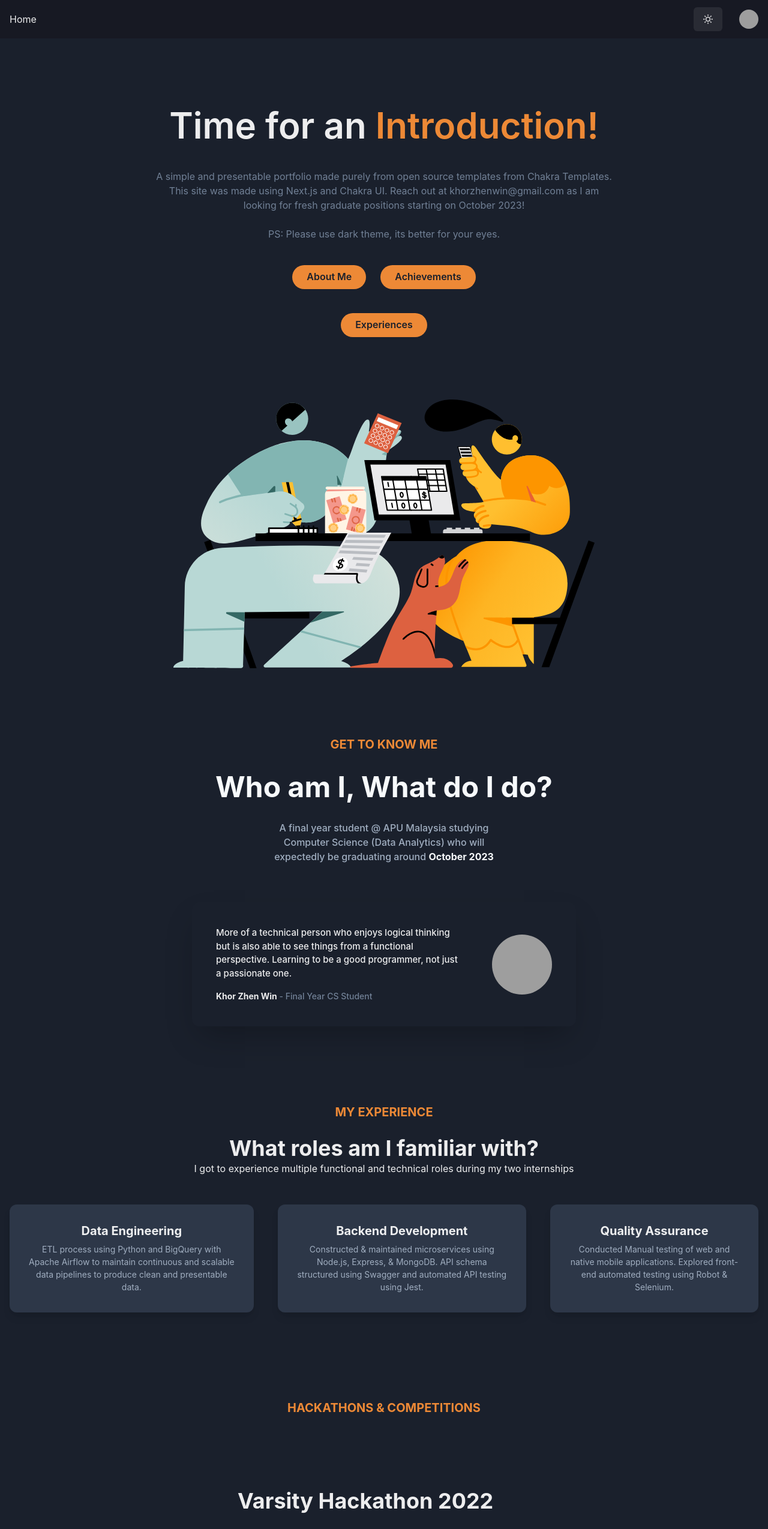
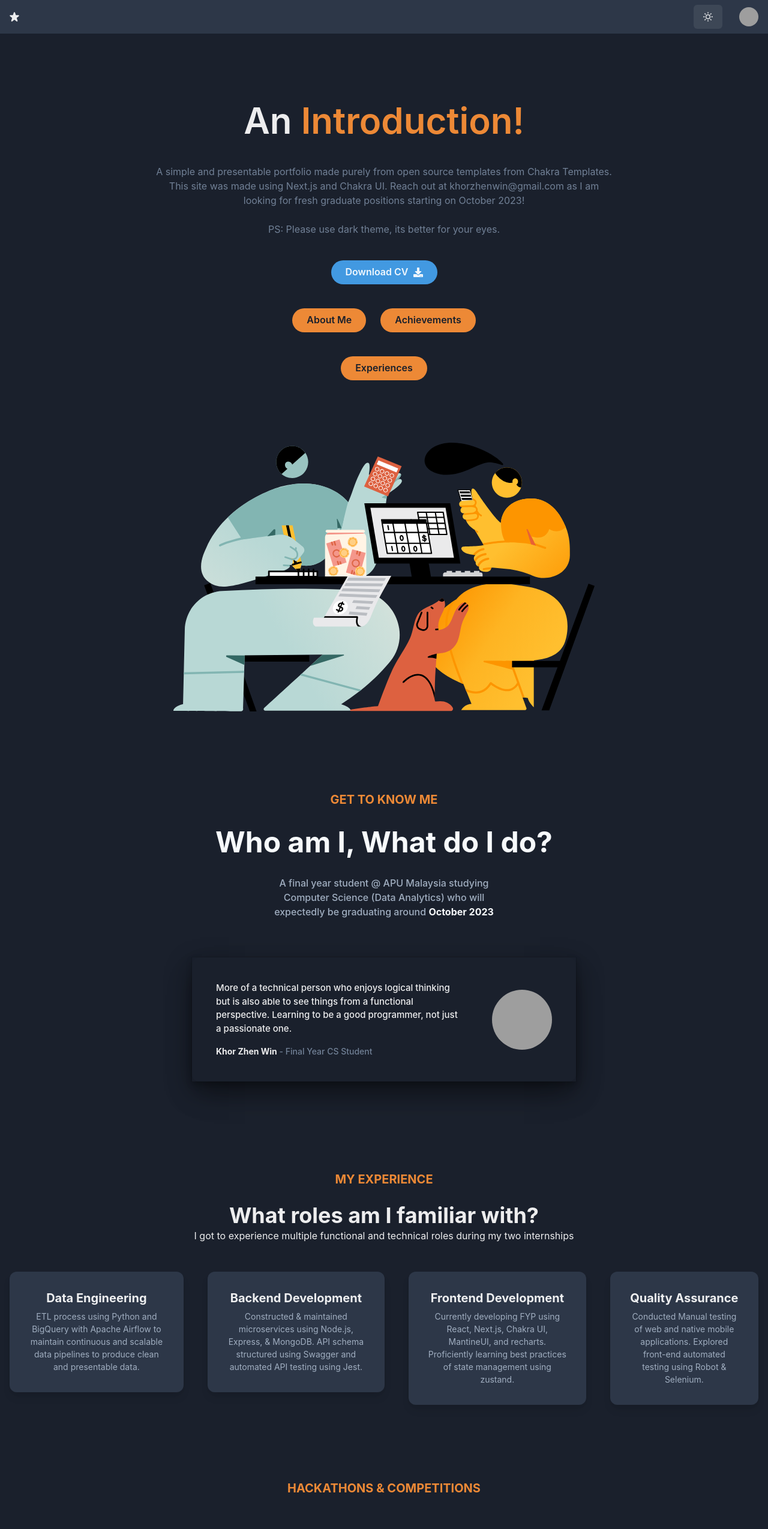
Before and after one commit to khorzhenwin/portfolio, a Next.js app: page / in a window 1280 px wide. Shown: the top 2549 px of the page at 60% size. Built offline with nearby package versions, Linux system fonts and the light colour scheme; grey boxes are pictures that could not be loaded.

Commit message:
[Update] added download CV and new content

```diff
--- a/components/aboutMe.js
+++ b/components/aboutMe.js
@@ -92,6 +92,7 @@ function TestimonialCard(props) {
 export default function GridBlurredBackdrop() {
   return (
     <>
+      <Box m={{ base: 5 }}>
         <Flex
           textAlign={"center"}
           justifyContent={"center"}
@@ -125,8 +126,8 @@ export default function GridBlurredBackdrop() {
               fontWeight={"medium"}
               color={useColorModeValue("gray.500", "gray.400")}
             >
-						A final year student @ APU Malaysia studying Computer Science (Data
-						Analytics) who will expectedly be graduating around{" "}
+              A final year student @ APU Malaysia studying Computer Science
+              (Data Analytics) who will expectedly be graduating around{" "}
               <chakra.strong color={useColorModeValue("gray.700", "gray.50")}>
                 October 2023
               </chakra.strong>{" "}
@@ -137,12 +138,14 @@ export default function GridBlurredBackdrop() {
             spacing={"20"}
             my={16}
             mx={"auto"}
+            shadow={"dark-lg"}
           >
             {testimonials.map((cardInfo, index, key) => (
               <TestimonialCard {...cardInfo} index={index} key={key} />
             ))}
           </SimpleGrid>
         </Flex>
+      </Box>
     </>
   );
 }
--- a/components/cards.js
+++ b/components/cards.js
@@ -71,7 +71,7 @@ export default function WithSpeechBubbles() {
       id="experience"
       // bg={useColorModeValue("gray.100", "gray.700")}
     >
-			<Container maxW={"7xl"} py={16} as={Stack} spacing={12} mb={10}>
+      <Container maxW={"7xl"} py={16} as={Stack} spacing={12} mb={{ lg: 5 }}>
         <VStack spacing={0} alignItems={"center"}>
           <chakra.h3
             fontWeight={"bold"}
@@ -114,6 +114,16 @@ export default function WithSpeechBubbles() {
           </Testimonial>
           <Testimonial>
             <TestimonialContent>
+              <TestimonialHeading>Frontend Development</TestimonialHeading>
+              <TestimonialText>
+                Currently developing FYP using React, Next.js, Chakra UI,
+                MantineUI, and recharts. Proficiently learning best practices of
+                state management using zustand.
+              </TestimonialText>
+            </TestimonialContent>
+          </Testimonial>
+          <Testimonial>
+            <TestimonialContent>
               <TestimonialHeading>Quality Assurance</TestimonialHeading>
               <TestimonialText>
                 Conducted Manual testing of web and native mobile applications.
--- a/components/carrousel.js
+++ b/components/carrousel.js
@@ -60,14 +60,22 @@ export default function CaptionCarousel() {
       text: "Created a single page interactive dashboard with chart.js, php, and mysql that tracks inbound and outbound transactions with visualizations to inform & notify users on a predicted amount to spend and save for the current month. Data models in the backend was then proposed to study the trends and implement a personalized recommendations such as investment opportunities, grocery vouchers, and family insurance.",
       image: "",
     },
+    {
+      index: 3,
+      key: 3,
+      title: "UM Hackathon 2023",
+      subTitle: "1st Place - Team Alpacaverse",
+      text: "Proposing AlpacaCare which is an AI-powered health monitoring application designed to alleviate the pain points of expectant mothers. By providing predictions on the health of both mother and fetus, the platform delivers personalized knowledge resources and service recommendations to support mothers throughout their pregnancy journey. The platform also offers ready-to-eat meals and health supplements, as well as access to online specialist consultants to address each mother's unique needs.",
+      image: "",
+    },
   ];
 
   return (
     <>
       <Center>
         <chakra.h3
-					mt={10}
-					mb={5}
+          mt={{ lg: 10 }}
+          mb={{ lg: 5 }}
           fontWeight={"bold"}
           fontSize={20}
           textTransform={"uppercase"}
--- a/components/footer.js
+++ b/components/footer.js
@@ -37,7 +37,7 @@ const SocialButton = ({ children, label, href }) => {
 export default function SmallWithSocial() {
   return (
     <Box
-			bg={useColorModeValue("gray.100", "gray.900")}
+      bg={useColorModeValue("gray.400", "gray.700")}
       color={useColorModeValue("gray.700", "gray.200")}
     >
       <Container
@@ -49,7 +49,7 @@ export default function SmallWithSocial() {
         justify={{ base: "center", md: "space-between" }}
         align={{ base: "center", md: "center" }}
       >
-				<Text>
+        <Text textAlign={{ base: "center" }}>
           © 2022 Khor Zhen Win. Completely no rights reserved. I copied all of
           this.
         </Text>
--- a/components/header.js
+++ b/components/header.js
@@ -8,29 +8,28 @@ import {
   Menu,
   MenuButton,
   MenuList,
-  MenuItem,
   MenuDivider,
   useDisclosure,
   useColorModeValue,
   Stack,
   useColorMode,
   Center,
+  Text,
 } from "@chakra-ui/react";
-import { MoonIcon, SunIcon } from "@chakra-ui/icons";
+import { MoonIcon, SunIcon, StarIcon } from "@chakra-ui/icons";
 
 export default function Nav() {
   const { colorMode, toggleColorMode } = useColorMode();
   const { isOpen, onOpen, onClose } = useDisclosure();
   return (
     <>
-      <Box bg={useColorModeValue("gray.100", "gray.900")} px={4}>
-        <Flex h={16} alignItems={"center"} justifyContent={"space-between"}>
+      <Box bg={useColorModeValue("gray.400", "gray.700")} px={4}>
+        <Flex alignItems={"center"} justifyContent={"space-between"}>
           <Box>
-            <Link href="#" style={{ textDecoration: "none" }}>
-              Home
+            <Link href="/">
+              <StarIcon h={14} />
             </Link>
           </Box>
-
           <Flex alignItems={"center"}>
             <Stack direction={"row"} spacing={7}>
               <Button onClick={toggleColorMode}>
--- a/components/hero.js
+++ b/components/hero.js
@@ -9,11 +9,21 @@ import {
   Link,
   LinkOverlay,
 } from "@chakra-ui/react";
+import { FaDownload } from "react-icons/fa";
 import { useRef, useEffect, useState } from "react";
 
 export default function Hero() {
   const [documentId, setDocumentId] = useState(null);
   const scrollRef = useRef(null);
+
+  const handleDonwload = () => {
+    const link = document.createElement("a");
+    link.href = "/KhorZhenWin_CV.pdf";
+    link.download = "KhorZhenWin_CV.pdf";
+    document.body.appendChild(link);
+    link.click();
+    document.body.removeChild(link);
+  };
 
   useEffect(() => {
     if (documentId) {
@@ -36,7 +46,7 @@ export default function Hero() {
           fontSize={{ base: "3xl", sm: "4xl", md: "6xl" }}
           lineHeight={"110%"}
         >
-					Time for an{" "}
+          An{" "}
           <Text as={"span"} color={"orange.400"}>
             Introduction!
           </Text>
@@ -53,6 +63,16 @@ export default function Hero() {
           <br /> <br />
           PS: Please use dark theme, its better for your eyes.
         </Text>
+        <Button
+          rounded={"full"}
+          px={6}
+          bg={"blue.400"}
+          _hover={{ bg: "blue.500" }}
+          rightIcon={<Icon as={FaDownload} />}
+          onClick={handleDonwload}
+        >
+          Download CV
+        </Button>
         <Stack spacing={6} direction={"row"}>
           <Button
             rounded={"full"}
```
Also changed, not shown: 2 other files (tests, documents, lock files or other folders). Lines whose indentation alone changed are shown as unchanged.
